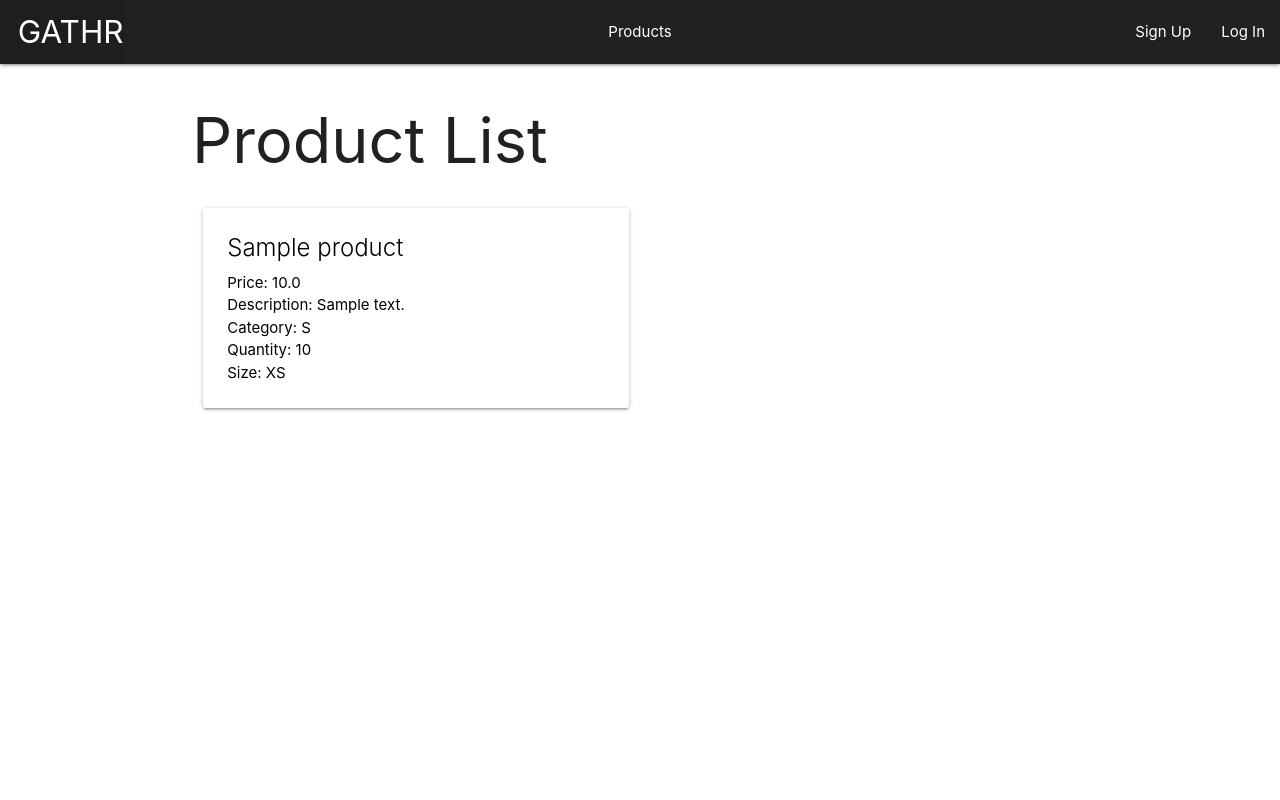
After one commit to asmith-asmith/gathr, a Django app: page /products/ in a window 1280 px wide. The commit adds this page. Run offline with Django 3.2, Linux system fonts and the light colour scheme; tables that the repository leaves empty hold one stand-in row (values such as "Sample post").

Commit message:
model work adn templates

```diff
--- a/main_app/admin.py
+++ b/main_app/admin.py
@@ -1,5 +1,9 @@
 from django.contrib import admin
-from .models import Product
+from .models import Product, Cart, OrderProduct
 
 # Register your models here.
 admin.site.register(Product)
+
+admin.site.register(Cart)
+
+admin.site.register(OrderProduct)
--- a/main_app/models.py
+++ b/main_app/models.py
@@ -3,21 +3,92 @@ from django.contrib.auth.models import User
 # Create your models here.
 
 SIZES = (
-    ('X', 'Extra Small'),
+    ('XS', 'Extra Small'),
     ('S', 'Small'),
     ('M', 'Medium'),
     ('L', 'Large'),
-    ('I', 'Extra Large'),
+    ('XL', 'Extra Large'),
+)
+
+CATEGORY_CHOICES = (
+    ('S', 'Shirt'),
+	('OW', 'Outerwear'),
+	('SW', 'Sweatshirt'),
 )
 
 class Product(models.Model):
-  name = models.CharField(max_length=100)
-  price = models.IntegerField()
-  description = models.TextField(max_length=250)
-  size = models.CharField(
-    max_length=1,
-    choices=SIZES,
-    default=SIZES[0][0]
-  )
-  quantity = models.IntegerField()
-  category = models.TextField(max_length=100)
+    name = models.CharField(max_length=100)
+    price = models.FloatField() #Changed this to float feild
+    description = models.TextField(max_length=250)
+    size = models.CharField(
+        max_length=2,
+        choices=SIZES,
+        default=SIZES[0][0]
+    )
+    quantity = models.IntegerField()
+    category = models.CharField( #made this a choice field choice fields accesed by item.get_category_display
+        max_length=2,
+        choices=CATEGORY_CHOICES,
+        default=CATEGORY_CHOICES[0][0]
+    )
+
+    def __str__(self): #added this string method
+        return self.name
+
+
+class OrderProduct(models.Model):
+    item = models.ForeignKey(Product, on_delete=models.CASCADE)
+    order_quantity = models.IntegerField(default=1) # this will hold quantity of
+    # cart = models.ForeignKey(Cart, on_delete=models.SET_NULL)
+    # user = models.ForeignKey(User, on_delete=models.CASCADE)
+
+
+
+    def __str__(self): #added this string method
+        return self.item
+
+class Cart(models.Model):
+	items = models.ManyToManyField(OrderProduct)
+	start_date = models.DateTimeField(auto_now_add=True)
+	ordered_date= models.DateTimeField()
+	ordered = models.BooleanField(default=False) #when this true we create new cart
+    # user = models.ForeignKey(User, on_delete=models.CASCADE)
+    #image
+
+	# def __str__(self):
+	# 	return self.user.username
+
+class Cause(models.Model):
+    name = models.CharField(max_length=100)
+    description = models.TextField(max_length=250)
+    type = models.CharField(max_length=100)
+    proceeds = models.IntegerField()
+
+
+# class Profile(models.Model):
+#     user = models.OneToOneField(User)
+#     #null=True, blank=True
+
+
+
+# User model
+    # username
+    # first_name
+    # last_name
+    # email
+    # password
+    # groups
+    # is_superuser(boolean)
+
+
+# class ShippingAddress(models.Model):
+#     customer = models.ForeignKey(Profile, on_delete=models.SET_NULL)
+#     order = models.ForeignKey(Cart, on_delete=models.SET_NULL)
+#     address = models.CharField(max_length=200)
+#     city = models.CharField(max_length=200)
+#     state = models.CharField(max_length=200)
+#     zipcode = models.CharField(max_length=200)
+#     date_added = models.DateTimeField(auto_now_add=True)
+
+#     def __str_(self):
+#         return self.address
--- /dev/null
+++ b/main_app/static/css/style.css
@@ -0,0 +1,27 @@
+body {
+    display: flex;
+    min-height: 100vh;
+    flex-direction: column;
+}
+
+main {
+    flex: 1 0 auto;
+}
+
+a{
+    color: black;
+}
+
+nav{
+    background-color: rgba(0,0,0,0.87);
+}
+/*
+.navbar{
+    padding: 2%;
+} */
+
+footer.page-footer {
+    padding-top: 0;
+    text-align: right;
+    background-color: rgba(0,0,0,0.87);
+}
--- a/main_app/templates/base.html
+++ b/main_app/templates/base.html
@@ -1,17 +1,26 @@
+{% load static %}
+
 <!DOCTYPE html>
 <html lang="en">
 <head>
     <meta charset="UTF-8">
     <meta name="viewport" content="width=device-width, initial-scale=1.0">
     <title>Gathr App</title>
+    <link rel="stylesheet" href="https://cdnjs.cloudflare.com/ajax/libs/materialize/1.0.0/css/materialize.min.css">
+    <link rel="stylesheet" type="text/css" href="{% static 'css/style.css' %}">
+    <script src="https://cdnjs.cloudflare.com/ajax/libs/materialize/1.0.0/js/materialize.min.js"></script>
 </head>
 <body>
-    <header>
+    <header class="navbar-fixed">
         <nav>
+            <div class="nav-wrapper">
                 <ul>
-                <li>Gathr</li>
+                    <li><a href="/" class="left brand-logo">&nbsp;&nbsp;GATHR</a></li>
                 </ul>
-            <ul>
+                <ul class="brand-logo center">
+                    <li><a href="{% url 'product_index' %}">Products</a></li>
+                </ul>
+                <ul class="right">
                     {% if user.is_authenticated %}
                         <li><a href="{% url 'logout' %}">Log Out</a></li>
                     {% else %}
@@ -19,9 +28,10 @@
                         <li><a href="{% url 'login' %}">Log In</a></li>
                     {% endif %}
                 </ul>
+            </div>
         </nav>
     </header>
-    <main>
+    <main class="container">
         {% block content %}
         {% endblock %}
     </main>
--- a/main_app/templates/main_app/product_detail.html
+++ b/main_app/templates/main_app/product_detail.html
@@ -14,7 +14,10 @@
         <p>Quantity: {{ product.quantity }}</p>
         <p>Size: {{ product.size }}</p>
       </div>
-
+      <div class="card-action">
+        <a href="{% url 'product_update' product.id %}">Edit</a>
+        <a href="{% url 'product_delete' product.id %}">Delete</a>
+      </div>
     </div>
   </div>
 </div>
--- /dev/null
+++ b/main_app/templates/main_app/product_list.html
@@ -0,0 +1,24 @@
+{% extends 'base.html' %}
+{% block content %}
+
+<h1>Product List</h1>
+
+<div class="row">
+    {% for product in product_list %}
+    <a href="{% url 'product_detail' product.id %}">
+        <div class="col s6 col-offset-3">
+            <div class="card">
+            <div class="card-content">
+                <span class="card-title">{{ product.name }}</span>
+                <p>Price: {{ product.price }}</p>
+                <p>Description: {{ product.description }}</p>
+                <p>Category: {{ product.category }}</p>
+                <p>Quantity: {{ product.quantity }}</p>
+                <p>Size: {{ product.size }}</p>
+            </div>
+            </div>
+        </div>
+    </a>
+    {% endfor %}
+</div>
+{% endblock %}
--- a/main_app/templates/registration/login.html
+++ b/main_app/templates/registration/login.html
@@ -8,6 +8,6 @@
     {{ form.as_p }}
     <input type="submit" class="btn" value="login">
     <input type="hidden" name="next" value="{{ next }}">
-  </form>
+</form>
 
 {% endblock %}
--- a/main_app/urls.py
+++ b/main_app/urls.py
@@ -5,5 +5,9 @@ urlpatterns = [
     path('', views.home, name='home'),
     path('about/', views.about, name='about'),
     path('accounts/signup/', views.signup, name='signup'),
+    path('products/', views.ProductList.as_view(), name="product_index"),
     path('products/<int:pk>/', views.ProductDetail.as_view(), name='product_detail'),
+    path('products/create/', views.ProductCreate.as_view(), name='product_create'),
+    path('products/<int:pk>/update/', views.ProductUpdate.as_view(), name='product_update'),
+    path('products/<int:pk>/delete/', views.ProductDelete.as_view(), name='product_delete'),
 ]
--- a/main_app/views.py
+++ b/main_app/views.py
@@ -29,5 +29,20 @@ def signup(request):
   context = {'form': form, 'error_message': error_message}
   return render(request, 'registration/signup.html', context)
 
+class ProductList(ListView):
+  model = Product
+
 class ProductDetail(DetailView):
   model = Product
+
+class ProductCreate(CreateView):
+  model = Product
+  fields = '__all__'
+
+class ProductUpdate(UpdateView):
+  model = Product
+  fields = '__all__'
+
+class ProductDelete(DeleteView):
+  model = Product
+  success_url = '/products/'
```
Also changed, not shown: main_app/templates/home.html (+24 -1 lines), main_app/templates/main_app/product_confirm_delete.html (added, +15 -0 lines), main_app/templates/main_app/product_form.html (added, +16 -0 lines), main_app/migrations/0002_auto_20200621_1634.py (added), main_app/migrations/0003_cause.py (added). Lines whose indentation alone changed are shown as unchanged.
